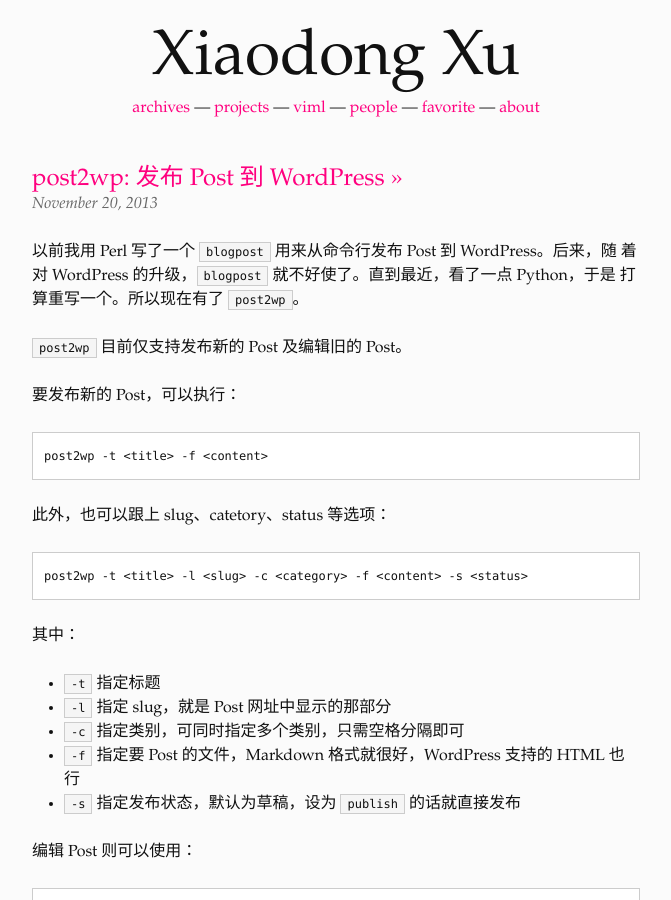
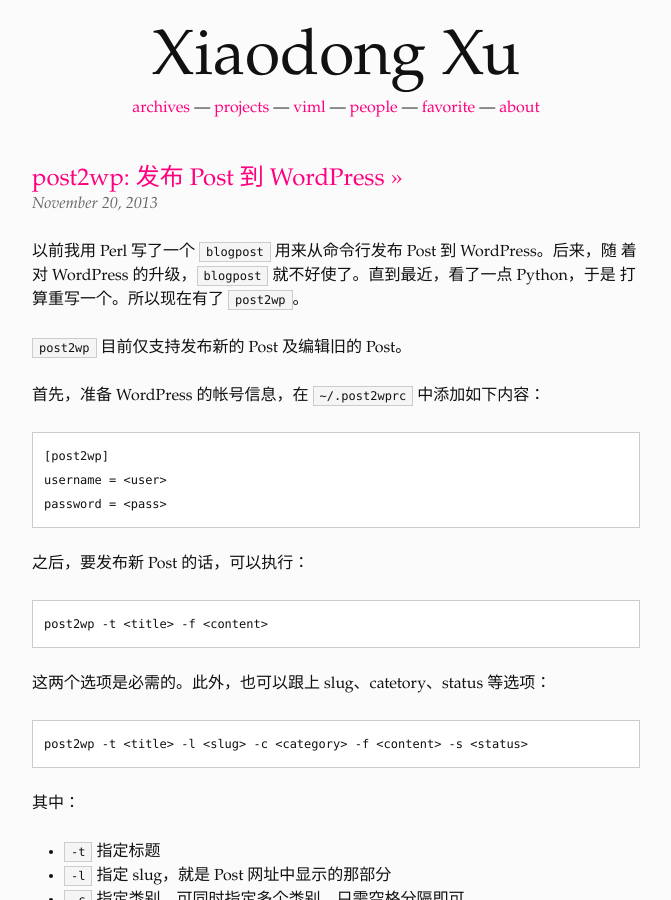
Before and after one commit to xuxiaodong/xuxiaodong.github.com, a Jekyll site: the page built from index.html, in a window 1280 px wide and 900 px high. Shown: the whole window, without its empty margins (304-975 px from the left). Built offline with Jekyll 4.4.1, drawn with Linux system fonts in a browser that asks for light colours; Markdown is read by kramdown in place of the engine named in the settings.

Commit message:
update post

```diff
--- a/_posts/2013-11-20-post-to-wordpress.markdown
+++ b/_posts/2013-11-20-post-to-wordpress.markdown
@@ -11,11 +11,17 @@
 
 `post2wp` 目前仅支持发布新的 Post 及编辑旧的 Post。
 
-要发布新的 Post，可以执行：
+首先，准备 WordPress 的帐号信息，在 `~/.post2wprc` 中添加如下内容：
+
+    [post2wp]
+    username = <user>
+    password = <pass>
+
+之后，要发布新 Post 的话，可以执行：
 
     post2wp -t <title> -f <content>
 
-此外，也可以跟上 slug、catetory、status 等选项：
+这两个选项是必需的。此外，也可以跟上 slug、catetory、status 等选项：
 
     post2wp -t <title> -l <slug> -c <category> -f <content> -s <status>
 
```
